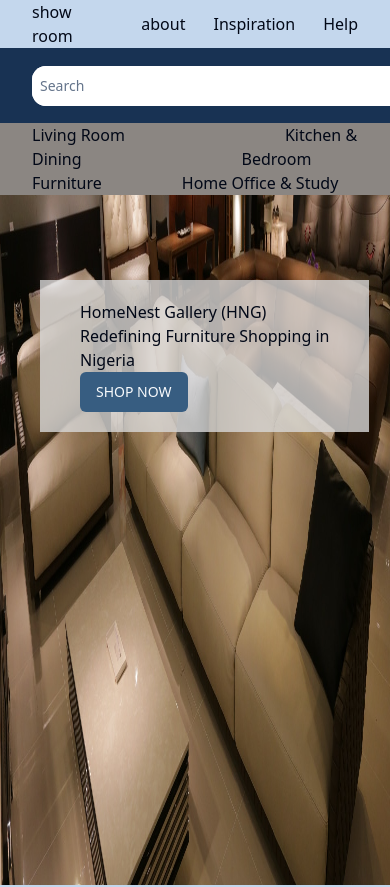
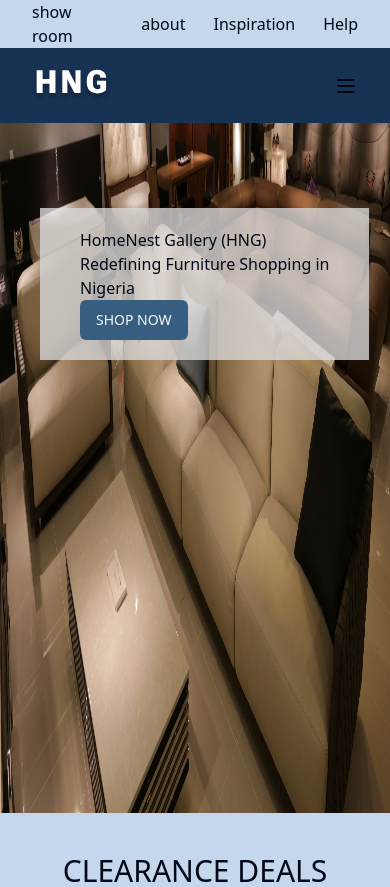
Before and after one commit to Jejeet/HNG11stagetwo, a React (Vite) app: page / in a window 390 px wide. Shown: the top 887 px of the page. Built offline with nearby package versions, Linux system fonts and the light colour scheme.

Commit message:
Updated mobile nav

```diff
--- a/src/components/layouts/NavBar.tsx
+++ b/src/components/layouts/NavBar.tsx
@@ -1,4 +1,4 @@
-import { Search } from 'lucide-react'
+import { MenuIcon, Search } from 'lucide-react'
 import React from 'react'
 import { Input } from '../ui/input'
 import User from "../../assets/user.png"
@@ -7,13 +7,21 @@
 import { Link } from 'react-router-dom'
 import NavSub from './NavSub'
 
+
 const NavBar = () => {
+
+
   return (
     <>
     <div className='bg-primary'>
+
       <div className='flex justify-between items-center py-4 container h-[75px]'>
-        <Link to={"/"}><img src={Logo} alt="" /></Link>
-      <div className='flex items-center justify-between gap-x-36'>
+        <div>
+          <Link to={"/"}>
+            <img src={Logo} alt="" />
+            </Link>
+          </div>
+      <div className='hidden lg:flex items-center justify-between gap-x-36'>
       <div className='bg-white   border-tertiary pr-10 flex items-center  rounded-[14px]'>
             <Input className=' py-3 px-2 border-none focus:border-none active:border-none outline-none rounded-[14px] w-[400px] focus:outline-none focus-visible:ring-0 focus-visible:ring-offset-0' placeholder='Search' />
             <Search/>
@@ -25,7 +33,12 @@
 
         </div>
       </div>
+      <div className='lg:hidden' >
+        <MenuIcon/>
+      </div>
     </div>
+
+
     </div>
     <NavSub/>
     </>
--- a/src/components/layouts/NavSub.tsx
+++ b/src/components/layouts/NavSub.tsx
@@ -5,7 +5,7 @@
 const NavSub = () => {
   return (
     <div  className='bg-[#1D130A82]  '>
-        <div className=' justify-center container '>
+        <div className=' container mx-auto hidden lg:flex justify-center py-4 '>
            <Link className= 'pr-20' to="/product">Living Room</Link>
            <Link className= 'px-20'to="/product">Kitchen & Dining</Link>
            <Link className= 'px-20' to="/product">Bedroom</Link>
```
